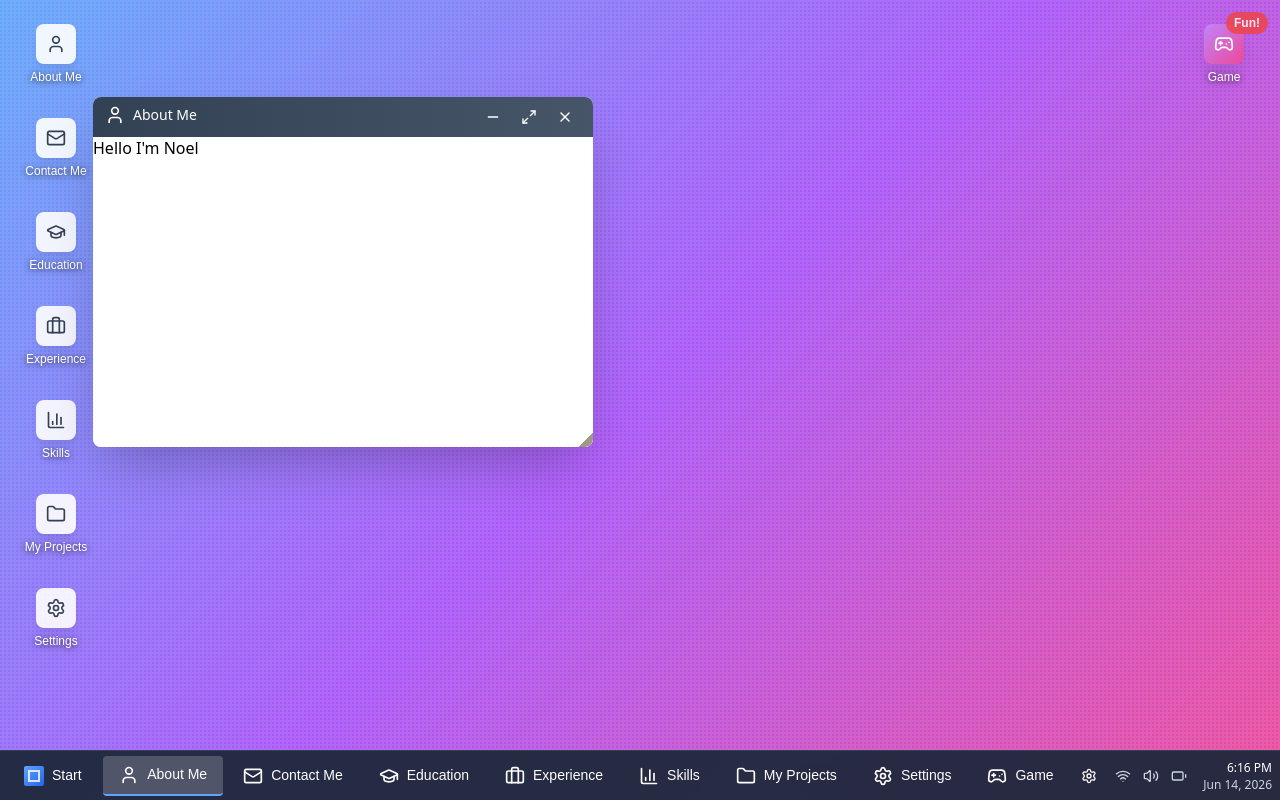
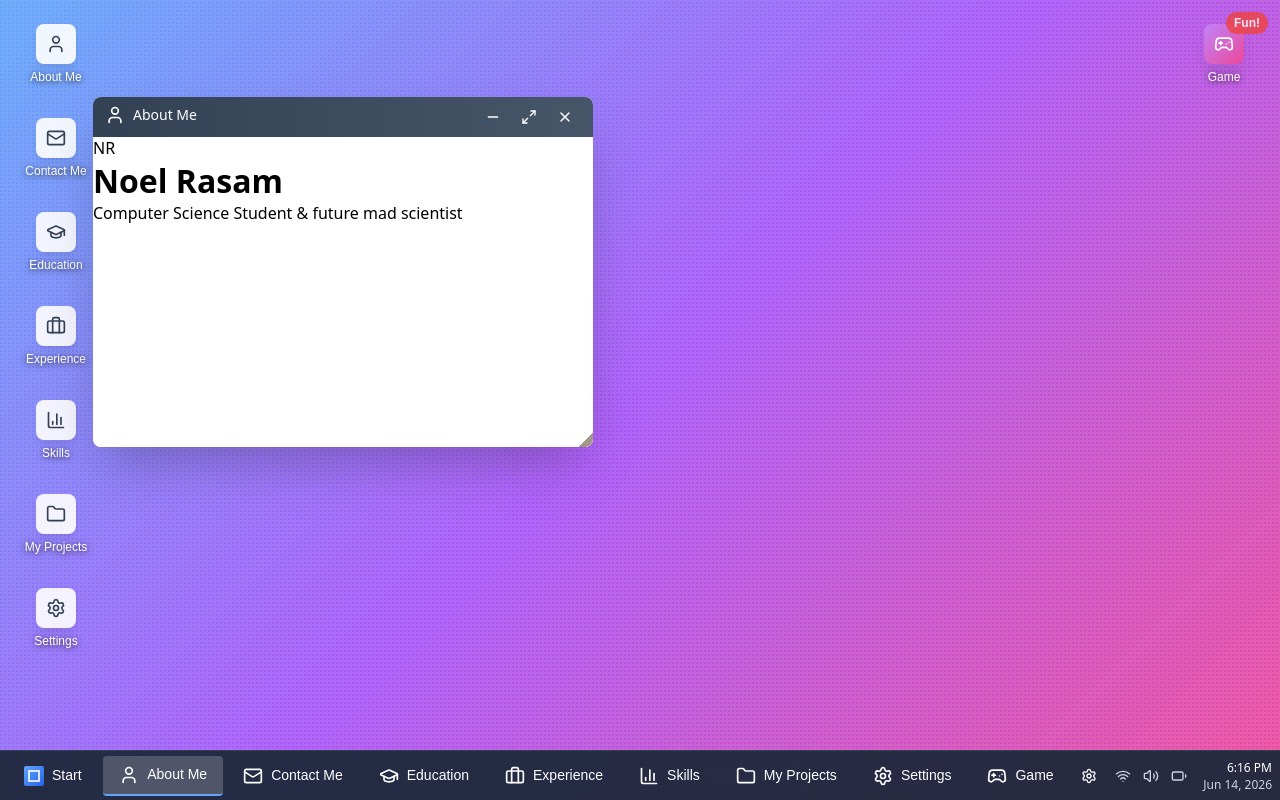
Before and after one commit to nrasam/Portfolio, a React app: page / in a window 1280 px wide. Both pictures are taken after a click on the button "Get Started". Built offline with nearby package versions, Linux system fonts and the light colour scheme; the HTML template or start-up script is replaced by a standard one.

Commit message:
-Started work on About App component

```diff
--- a/src/apps/AboutApp.jsx
+++ b/src/apps/AboutApp.jsx
@@ -1,5 +1,22 @@
+import styles from "./AboutApp.module.css";
+
 function AboutApp() {
-  return <p>Hello I'm Noel</p>;
+  return (
+    <div className={styles.container}>
+      <div className={styles.inner}>
+        {/* Profile Header */}
+        <div className={styles.profileHeader}>
+          <div className={styles.avatar}>NR</div>
+          <div className={styles.profileInfo}>
+            <h1 className={styles.name}>Noel Rasam</h1>
+            <p className={styles.title}>
+              Computer Science Student & future mad scientist
+            </p>
+          </div>
+        </div>
+      </div>
+    </div>
+  );
 }
 
 export default AboutApp;
```
Also changed, not shown: src/apps/AboutApp.module.css (added).
